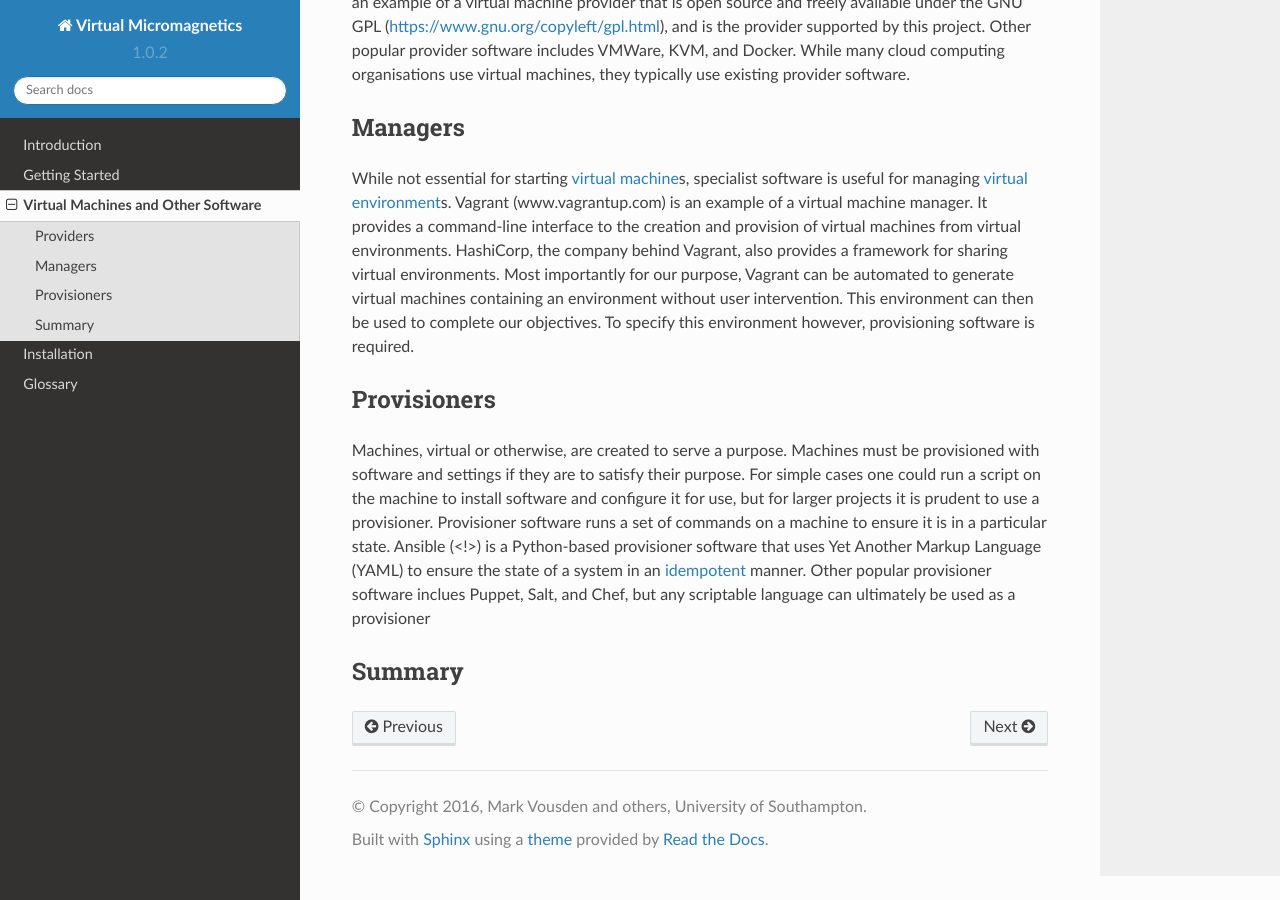
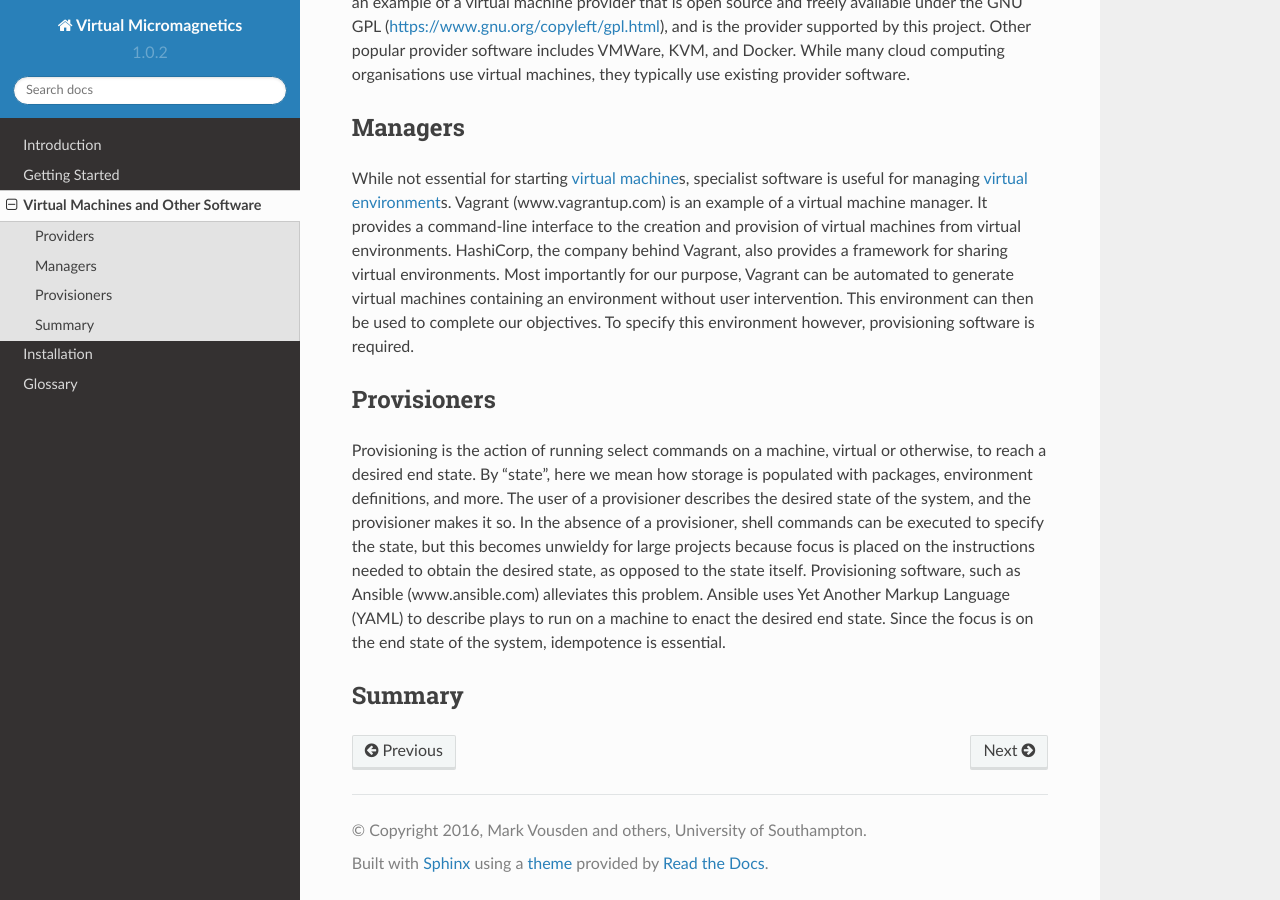
Before and after one commit to computationalmodelling/virtualmicromagnetics, a Sphinx documentation site: the page built from docs/virtual-machine-software.rst, in a window 1280 px wide and 900 px high, scrolled down 561 px. Built offline with Sphinx 7.4.7 and the Read the Docs theme 2.0.0, drawn with Linux system fonts in a browser that asks for light colours.

Commit message:
DOC-026: Revice the provisioning paragraph, and add definition for idempotency.

```diff
--- a/docs/glossary.rst
+++ b/docs/glossary.rst
@@ -18,7 +18,11 @@ Glossary
 
    Idempotent
    Idempotency
-       <!>
+       Idempotent :term:`provisioning` runs only the commands required to
+       achieve the desired state of the system. Commands that do not change the
+       state are not run. This can save considerable build time when handling
+       dependencies, because a dependency should not be downloaded and
+       reinstalled if it is already in the state it should be in.
 
    Manager
    Vagrant
--- a/docs/virtual-machine-software.rst
+++ b/docs/virtual-machine-software.rst
@@ -52,16 +52,17 @@ required.
 Provisioners
 ------------
 
-Machines, virtual or otherwise, are created to serve a purpose. Machines must
-be provisioned with software and settings if they are to satisfy their
-purpose. For simple cases one could run a script on the machine to install
-software and configure it for use, but for larger projects it is prudent to use
-a provisioner. Provisioner software runs a set of commands on a machine to
-ensure it is in a particular state. Ansible (<!>) is a Python-based provisioner
-software that uses Yet Another Markup Language (YAML) to ensure the state of a
-system in an :term:`idempotent` manner. Other popular provisioner software
-inclues Puppet, Salt, and Chef, but any scriptable language can ultimately be
-used as a provisioner
+Provisioning is the action of running select commands on a machine, virtual or
+otherwise, to reach a desired end state. By "state", here we mean how storage
+is populated with packages, environment definitions, and more. The user of a
+provisioner describes the desired state of the system, and the provisioner
+makes it so. In the absence of a provisioner, shell commands can be executed to
+specify the state, but this becomes unwieldy for large projects because focus
+is placed on the instructions needed to obtain the desired state, as opposed to
+the state itself. Provisioning software, such as Ansible (www.ansible.com)
+alleviates this problem. Ansible uses Yet Another Markup Language (YAML) to
+describe plays to run on a machine to enact the desired end state. Since the
+focus is on the end state of the system, :term:`idempotence` is essential.
 
 .. _software-summary:
 
```
